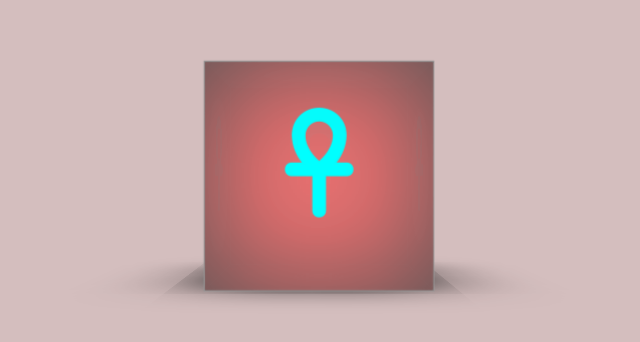
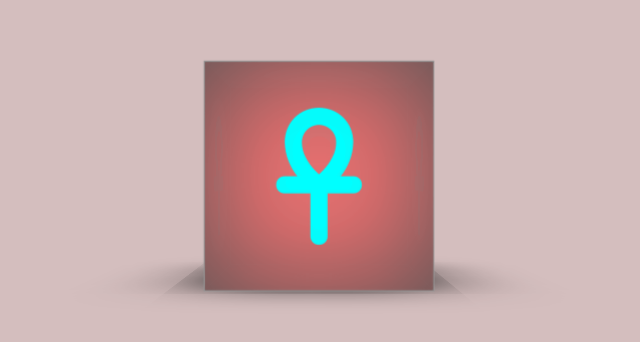
Before and after one commit to jtranberg/3dCube, a plain HTML site: page spinning cube.html in a window 1280 px wide. Shown: the part 224-566 px from the top of the page, without its empty margins (321-961 px from the left). Drawn offline with Linux system fonts and the light colour scheme.

Commit message:
2nd commit

```diff
--- a/spinning cube.html
+++ b/spinning cube.html
@@ -21,24 +21,24 @@
         <div class="box-faces">
           <div class="box-face box-face--is-front">
             <p>
-                <i class="fa-solid fa-ankh fa-6x"></i>
+                <i class="fa-solid fa-ankh "></i>
             </p>
           </div>
           <div class="box-face box-face--is-back">
             <p>
-                <i class="fa-solid fa-ankh fa-6x"></i>
+                <i class="fa-solid fa-ankh "></i>
             </p>
           </div>
           <div class="box-face box-face--is-top">&nbsp;</div>
           <div class="box-face box-face--is-bottom">&nbsp;</div>
           <div class="box-face box-face--is-left">
             <p>
-                <i class="fa-solid fa-ankh fa-6x"></i>
+                <i class="fa-solid fa-ankh "></i>
             </p>
           </div>
           <div class="box-face box-face--is-right">
             <p>
-                <i class="fa-solid fa-ankh fa-6x"></i>
+                <i class="fa-solid fa-ankh "></i>
             </p>
           </div>
 
@@ -92,6 +92,7 @@ body{
     height: 200px;
     opacity: 0.98;
     box-shadow: inset 0px 0px 100px #555;
+    transform-style: preserve-3d;
   }
 
   .box-face--is-back {
@@ -134,7 +135,17 @@ body{
   }
 
 
-  .fa-solid {color: aqua;}
+  .fa-solid  {
+    position: flex;
+    justify-content: center;
+
+    font-size: 120px;
+    color: aqua;
+
+
+
+  }
+
   .shadow-wrapper {
     perspective: 800px;
     perspective-origin: 50% 100px;
```
